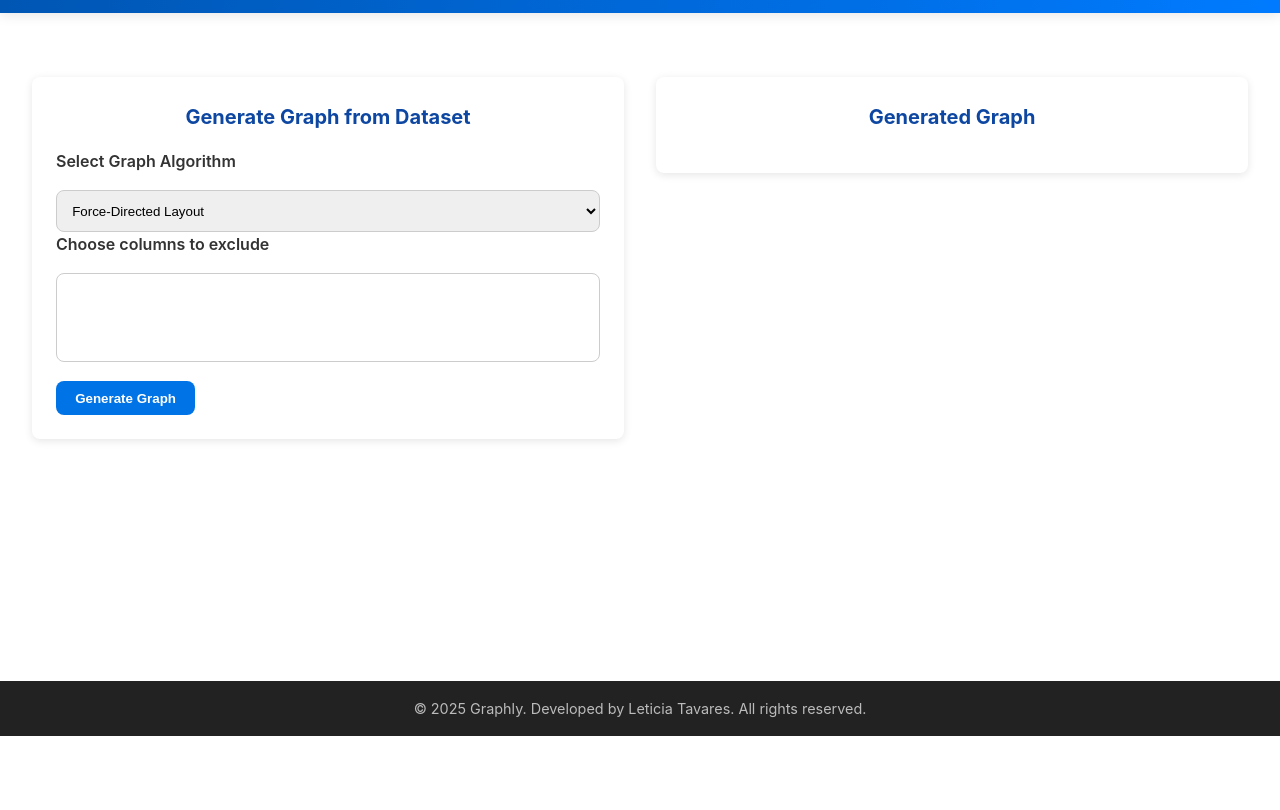
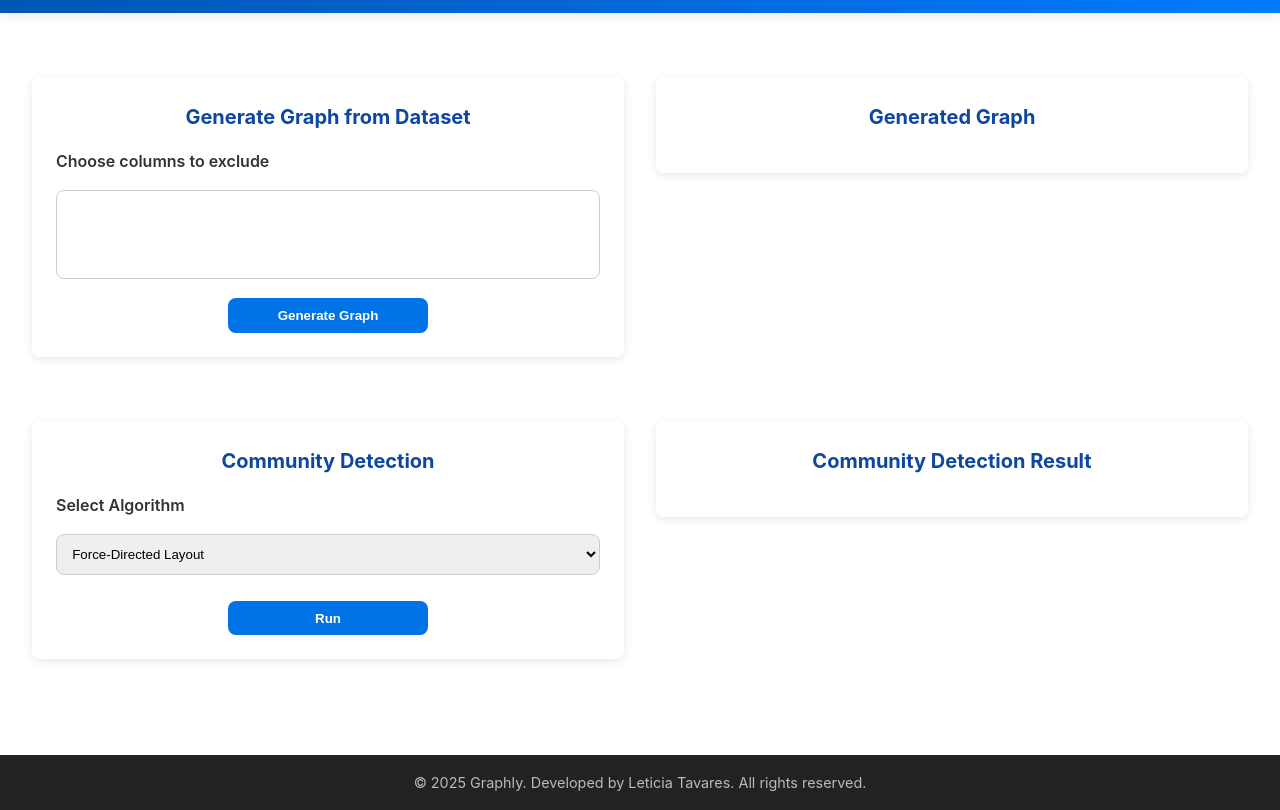
Before and after one commit to leticia-tavares/graphly, an Electron app: page renderer/graphs.html in a window 1280 px wide. Shown: the part 64-874 px from the top of the page. Before the commit the page ends 800 px from the top, so only its background shows below. Drawn offline with nearby package versions, Linux system fonts and the light colour scheme; no server answers.

Commit message:
ui corrections

```diff
--- a/renderer/graphs.html
+++ b/renderer/graphs.html
@@ -39,14 +39,6 @@
         <h2>Generate Graph from Dataset</h2>
 
           <form id="graph-form">
-              <label for="algorithm">Select Graph Algorithm</label>
-              <select id="algorithm" name="algorithm">
-                <option value="force-directed">Force-Directed Layout</option>
-                <option value="circular">Circular Layout</option>
-                <option value="hierarchical">Hierarchical Layout</option>
-                <option value="random">Random Layout</option>
-              </select>
-
               <label for="exclude-columns">Choose columns to exclude</label>
               <select id="exclude-columns" multiple="10" name="exclude-columns">
               </select>
@@ -58,6 +50,32 @@
       <section class="section">
         <div class="graph-display">
           <h2>Generated Graph</h2>
+          <!--  <img src="../data/result.png" alt="Your generated graph"> -->
+        </div>
+      </section>
+    </div>
+
+      <div class="graph-container">
+      <section class="section">
+        <h2>Community Detection</h2>
+
+          <form id="graph-form">
+              <label for="algorithm">Select Algorithm</label>
+              <select id="algorithm" name="algorithm">
+                <option value="force-directed">Force-Directed Layout</option>
+                <option value="circular">Circular Layout</option>
+                <option value="hierarchical">Hierarchical Layout</option>
+                <option value="random">Random Layout</option>
+              </select>
+
+            <br><br>
+            <button id="detect-community" type="submit" class="btn-primary">Run</button>
+          </form>
+      </section>
+
+      <section class="section">
+        <div class="detection-display">
+          <h2>Community Detection Result</h2>
           <!--  <img src="../data/result.png" alt="Your generated graph"> -->
         </div>
       </section>
--- a/renderer/style.css
+++ b/renderer/style.css
@@ -286,6 +286,13 @@ tr:hover {
   flex-wrap: wrap;
 }
 
+.graph-container .btn-primary{
+  display: block;
+  width: 200px; /* Defina a largura que desejar */
+  margin-left: auto;
+  margin-right: auto;
+}
+
 .graph-container > section {
   flex: 1;
   min-width: 300px;
@@ -320,6 +327,13 @@ select {
   flex-wrap: wrap;
   gap: 0.6rem;
   margin-top: 1rem;
+}
+
+.section .btn-primary{
+  display: block;
+  width: 200px; /* Defina a largura que desejar */
+  margin-left: auto;
+  margin-right: auto;
 }
 
 .column-tag {
--- a/src/showData.js
+++ b/src/showData.js
@@ -19,6 +19,7 @@ document.addEventListener('DOMContentLoaded', async () => {
     // parse CSV com cabeçalho
     const { data, meta } = Papa.parse(dataset.content, {
         header: true,
+        dynamicTyping: true,
         skipEmptyLines: true,
         complete: results => {
             //const columns = Object.keys(rows[0] || {});
```
Also changed, not shown: renderer/visualization.html (+6 -6 lines), src/plot.js (+16 -171 lines).
